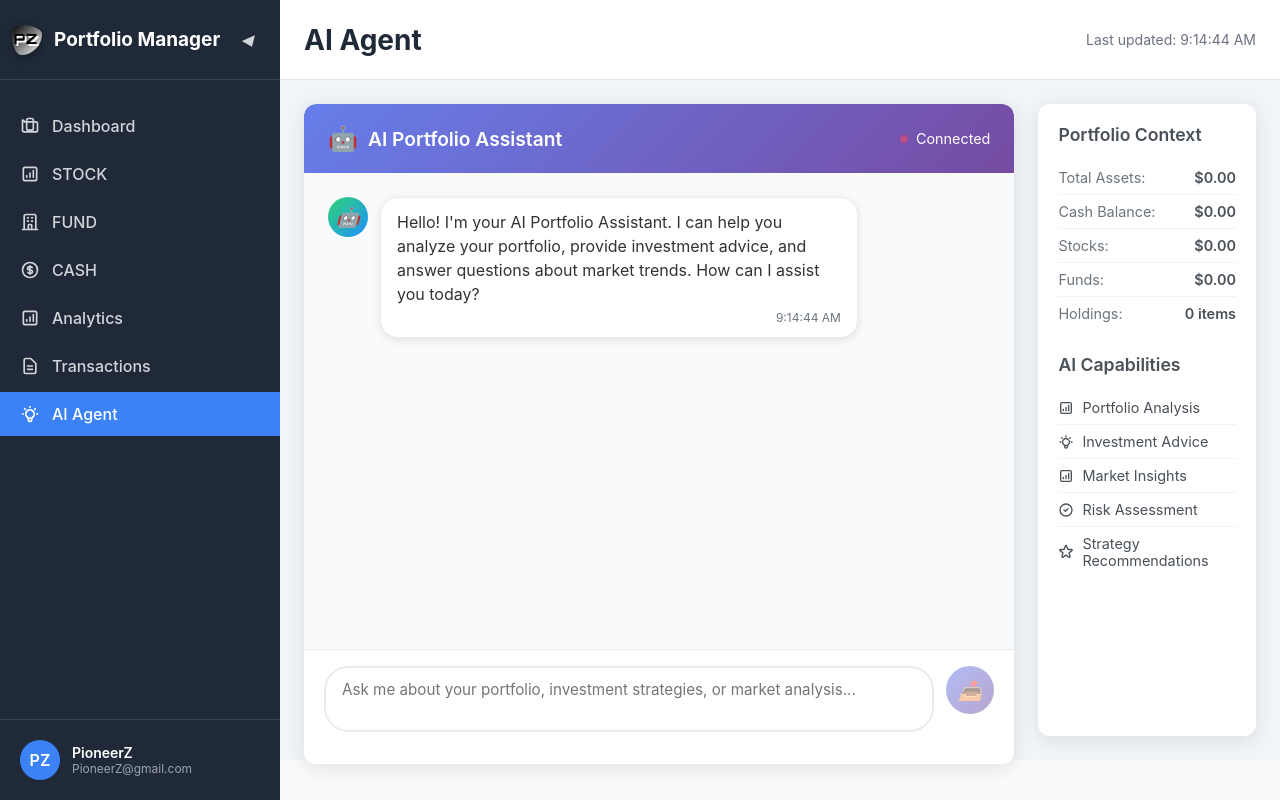
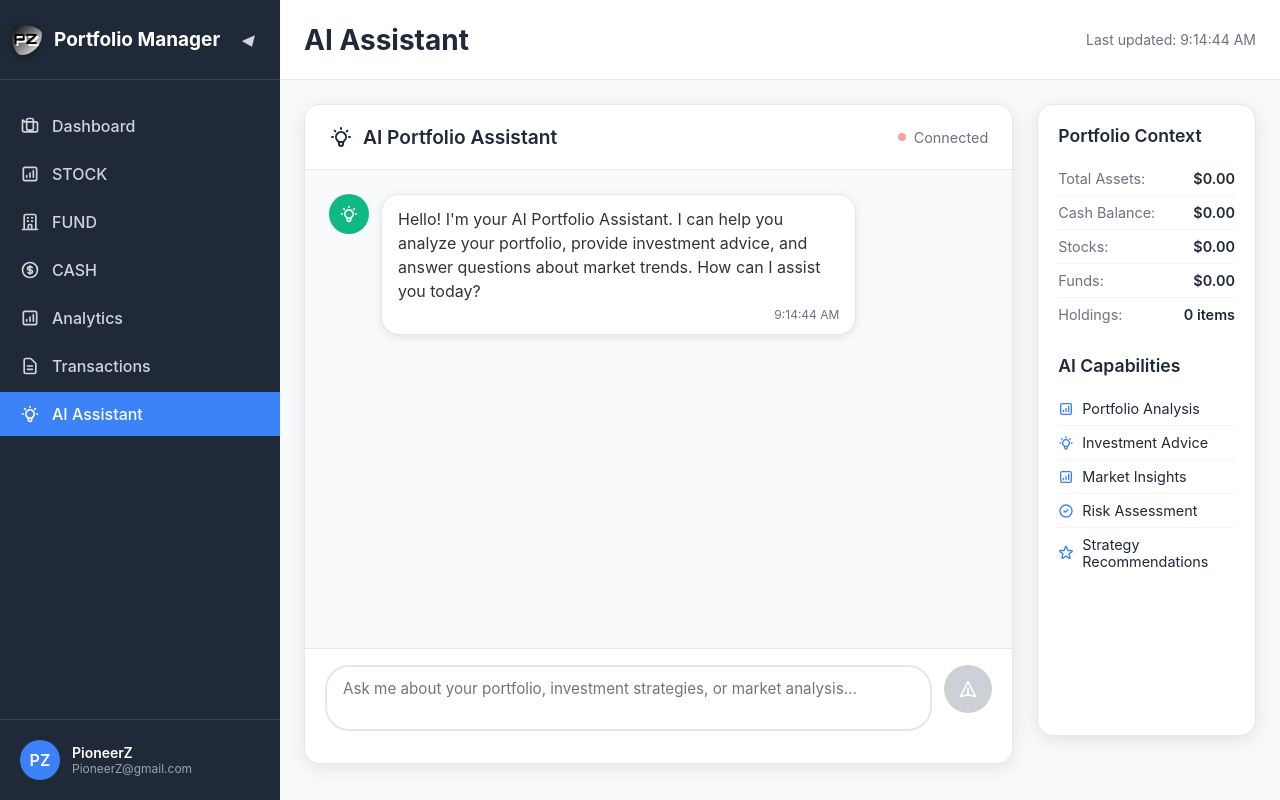
Before and after one commit to CDKStudy/Portfolio_Manager, a Vue app in the folder frontend/: page /ai-agent in a window 1280 px wide. Built offline with nearby package versions, Linux system fonts and the light colour scheme; no server answers.

Commit message:
ai assistant layout

```diff
--- a/frontend/src/components/AIAgent.vue
+++ b/frontend/src/components/AIAgent.vue
@@ -3,7 +3,10 @@
     <div class="chat-container">
       <div class="chat-header">
         <div class="chat-title">
-          <span class="chat-icon">🤖</span>
+          <svg class="chat-icon" fill="none" stroke="currentColor" viewBox="0 0 24 24">
+            <path stroke-linecap="round" stroke-linejoin="round" stroke-width="2"
+                  d="M9.663 17h4.673M12 3v1m6.364 1.636l-.707.707M21 12h-1M4 12H3m3.343-5.657l-.707-.707m2.828 9.9a5 5 0 117.072 0l-.548.547A3.374 3.374 0 0014 18.469V19a2 2 0 11-4 0v-.531c0-.895-.356-1.754-.988-2.386l-.548-.547z"/>
+          </svg>
           <span>AI Portfolio Assistant</span>
         </div>
         <div class="ai-status" :class="{ online: isConnected }">
@@ -19,8 +22,14 @@
           :class="message.type"
         >
           <div class="message-avatar">
-            <i v-if="message.type === 'user'" class="avatar-icon">👤</i>
-            <i v-else class="avatar-icon">🤖</i>
+            <svg v-if="message.type === 'user'" class="avatar-icon" fill="none" stroke="currentColor" viewBox="0 0 24 24">
+              <path stroke-linecap="round" stroke-linejoin="round" stroke-width="2"
+                    d="M16 7a4 4 0 11-8 0 4 4 0 018 0zM12 14a7 7 0 00-7 7h14a7 7 0 00-7-7z"/>
+            </svg>
+            <svg v-else class="avatar-icon" fill="none" stroke="currentColor" viewBox="0 0 24 24">
+              <path stroke-linecap="round" stroke-linejoin="round" stroke-width="2"
+                    d="M9.663 17h4.673M12 3v1m6.364 1.636l-.707.707M21 12h-1M4 12H3m3.343-5.657l-.707-.707m2.828 9.9a5 5 0 117.072 0l-.548.547A3.374 3.374 0 0014 18.469V19a2 2 0 11-4 0v-.531c0-.895-.356-1.754-.988-2.386l-.548-.547z"/>
+            </svg>
           </div>
           <div class="message-content">
             <div class="message-text" v-html="formatMessage(message.content)"></div>
@@ -30,7 +39,10 @@
 
         <div v-if="isLoading" class="message ai">
           <div class="message-avatar">
-            <i class="avatar-icon">🤖</i>
+            <svg class="avatar-icon" fill="none" stroke="currentColor" viewBox="0 0 24 24">
+              <path stroke-linecap="round" stroke-linejoin="round" stroke-width="2"
+                    d="M9.663 17h4.673M12 3v1m6.364 1.636l-.707.707M21 12h-1M4 12H3m3.343-5.657l-.707-.707m2.828 9.9a5 5 0 117.072 0l-.548.547A3.374 3.374 0 0014 18.469V19a2 2 0 11-4 0v-.531c0-.895-.356-1.754-.988-2.386l-.548-.547z"/>
+            </svg>
           </div>
           <div class="message-content">
             <div class="typing-indicator">
@@ -57,7 +69,10 @@
             class="send-button"
             :disabled="!userInput.trim() || isLoading"
           >
-            <i class="send-icon">📤</i>
+            <svg class="send-icon" fill="none" stroke="currentColor" viewBox="0 0 24 24">
+              <path stroke-linecap="round" stroke-linejoin="round" stroke-width="2"
+                    d="M12 19l9 2-9-18-9 18 9-2zm0 0v-8"/>
+            </svg>
           </button>
         </div>
 
@@ -318,7 +333,7 @@ export default {
   gap: 24px;
   padding: 24px;
   width: 100%;
-  background: #f1f5f9;
+  background: #f9fafb;
 }
 
 .chat-header {
@@ -326,9 +341,10 @@ export default {
   justify-content: space-between;
   align-items: center;
   padding: 20px 24px;
-  background: linear-gradient(135deg, #667eea 0%, #764ba2 100%);
-  color: white;
+  background: white;
+  color: #1f2937;
   border-radius: 12px 12px 0 0;
+  border-bottom: 1px solid #e5e7eb;
 }
 
 .chat-title {
@@ -337,10 +353,13 @@ export default {
   gap: 10px;
   font-size: 1.2rem;
   font-weight: 600;
+  color: #1f2937;
 }
 
 .chat-icon {
-  font-size: 1.5rem;
+  width: 24px;
+  height: 24px;
+  flex-shrink: 0;
 }
 
 .ai-status {
@@ -348,18 +367,19 @@ export default {
   align-items: center;
   gap: 8px;
   font-size: 0.9rem;
+  color: #6b7280;
 }
 
 .status-dot {
   width: 8px;
   height: 8px;
   border-radius: 50%;
-  background: #ff4757;
+  background: #ef4444;
   animation: pulse 2s infinite;
 }
 
 .status-dot.online {
-  background: #2ed573;
+  background: #10b981;
 }
 
 @keyframes pulse {
@@ -373,11 +393,12 @@ export default {
   display: flex;
   flex-direction: column;
   background: white;
-  border-radius: 12px;
+  border-radius: 16px;
   box-shadow: 0 4px 20px rgba(0, 0, 0, 0.1);
   overflow: hidden;
   position: relative;
   height: calc(100vh - 140px);
+  border: 1px solid #e5e7eb;
 }
 
 .chat-messages {
@@ -387,7 +408,7 @@ export default {
   display: flex;
   flex-direction: column;
   gap: 16px;
-  background: #f8fafc;
+  background: #f9fafb;
 }
 
 .message {
@@ -416,15 +437,17 @@ export default {
 }
 
 .message.user .message-avatar {
-  background: linear-gradient(135deg, #667eea 0%, #764ba2 100%);
+  background: #3b82f6;
 }
 
 .message.ai .message-avatar {
-  background: linear-gradient(135deg, #2ed573 0%, #1e90ff 100%);
+  background: #10b981;
 }
 
 .avatar-icon {
-  font-size: 1.2rem;
+  width: 20px;
+  height: 20px;
+  color: white;
 }
 
 .message-content {
@@ -436,13 +459,13 @@ export default {
 }
 
 .message.user .message-content {
-  background: linear-gradient(135deg, #667eea 0%, #764ba2 100%);
+  background: #3b82f6;
   color: white;
 }
 
 .message.ai .message-content {
   background: white;
-  border: 1px solid #e9ecef;
+  border: 1px solid #e5e7eb;
   box-shadow: 0 2px 8px rgba(0, 0, 0, 0.1);
 }
 
@@ -452,7 +475,7 @@ export default {
 }
 
 .message-text :deep(code) {
-  background: #f1f3f4;
+  background: #f3f4f6;
   padding: 2px 6px;
   border-radius: 4px;
   font-family: 'Courier New', monospace;
@@ -460,7 +483,7 @@ export default {
 
 .message-time {
   font-size: 0.75rem;
-  color: #6c757d;
+  color: #6b7280;
   text-align: right;
 }
 
@@ -478,7 +501,7 @@ export default {
   width: 8px;
   height: 8px;
   border-radius: 50%;
-  background: #6c757d;
+  background: #6b7280;
   animation: typing 1.4s infinite ease-in-out;
 }
 
@@ -492,7 +515,7 @@ export default {
 
 .chat-input-container {
   padding: 16px 20px;
-  border-top: 1px solid #e9ecef;
+  border-top: 1px solid #e5e7eb;
   background: white;
 }
 
@@ -505,7 +528,7 @@ export default {
 .chat-input {
   flex: 1;
   padding: 12px 16px;
-  border: 2px solid #e9ecef;
+  border: 2px solid #e5e7eb;
   border-radius: 24px;
   resize: none;
   font-family: inherit;
@@ -517,11 +540,12 @@ export default {
 
 .chat-input:focus {
   outline: none;
-  border-color: #667eea;
+  border-color: #3b82f6;
+  box-shadow: 0 0 0 3px rgba(59, 130, 246, 0.1);
 }
 
 .chat-input:disabled {
-  background: #f8f9fa;
+  background: #f9fafb;
   cursor: not-allowed;
 }
 
@@ -530,7 +554,7 @@ export default {
   height: 48px;
   border: none;
   border-radius: 50%;
-  background: linear-gradient(135deg, #667eea 0%, #764ba2 100%);
+  background: #3b82f6;
   color: white;
   cursor: pointer;
   display: flex;
@@ -541,15 +565,18 @@ export default {
 
 .send-button:hover:not(:disabled) {
   transform: scale(1.05);
+  background: #2563eb;
 }
 
 .send-button:disabled {
   opacity: 0.5;
   cursor: not-allowed;
+  background: #9ca3af;
 }
 
 .send-icon {
-  font-size: 1.2rem;
+  width: 20px;
+  height: 20px;
 }
 
 
@@ -558,17 +585,18 @@ export default {
   width: 260px;
   flex: 1;
   background: white;
-  border-radius: 12px;
+  border-radius: 16px;
   box-shadow: 0 4px 20px rgba(0, 0, 0, 0.1);
   padding: 20px;
   display: flex;
   flex-direction: column;
   gap: 24px;
+  border: 1px solid #e5e7eb;
 }
 
 .sidebar-section h3 {
   margin: 0 0 16px 0;
-  color: #495057;
+  color: #1f2937;
   font-size: 1.1rem;
   font-weight: 600;
 }
@@ -578,7 +606,7 @@ export default {
   justify-content: space-between;
   align-items: center;
   padding: 8px 0;
-  border-bottom: 1px solid #f1f3f4;
+  border-bottom: 1px solid #f3f4f6;
 }
 
 .context-item:last-child {
@@ -586,12 +614,12 @@ export default {
 }
 
 .context-item .label {
-  color: #6c757d;
+  color: #6b7280;
   font-size: 0.9rem;
 }
 
 .context-item .value {
-  color: #495057;
+  color: #1f2937;
   font-weight: 600;
   font-size: 0.9rem;
 }
@@ -604,13 +632,17 @@ export default {
 
 .capabilities-list li {
   padding: 8px 0;
-  color: #495057;
+  color: #1f2937;
   font-size: 0.9rem;
-  border-bottom: 1px solid #f1f3f4;
+  border-bottom: 1px solid #f3f4f6;
 }
 
 .capabilities-list li:last-child {
   border-bottom: none;
+}
+
+.capabilities-list li:hover {
+  color: #3b82f6;
 }
 
 .capabilities-list li {
@@ -623,6 +655,7 @@ export default {
   width: 16px;
   height: 16px;
   flex-shrink: 0;
+  color: #3b82f6;
 }
 
 /* Responsive Design */
--- a/frontend/src/components/Layout.vue
+++ b/frontend/src/components/Layout.vue
@@ -78,7 +78,7 @@
               <path stroke-linecap="round" stroke-linejoin="round" stroke-width="2"
                     d="M9.663 17h4.673M12 3v1m6.364 1.636l-.707.707M21 12h-1M4 12H3m3.343-5.657l-.707-.707m2.828 9.9a5 5 0 117.072 0l-.548.547A3.374 3.374 0 0014 18.469V19a2 2 0 11-4 0v-.531c0-.895-.356-1.754-.988-2.386l-.548-.547z"/>
             </svg>
-            <span>AI Agent</span>
+            <span>AI Assistant</span>
           </router-link>
         </li>
       </ul>
@@ -137,7 +137,7 @@ export default {
         dashboard: 'Dashboard',
         stock: 'Stock Trading',
         fund: 'Fund Trading',
-        'ai-agent': 'AI Agent',
+        'ai-agent': 'AI Assistant',
         cash: 'Cash Management',
         analytics: 'Analytics',
         transactions: 'Transactions',
```
